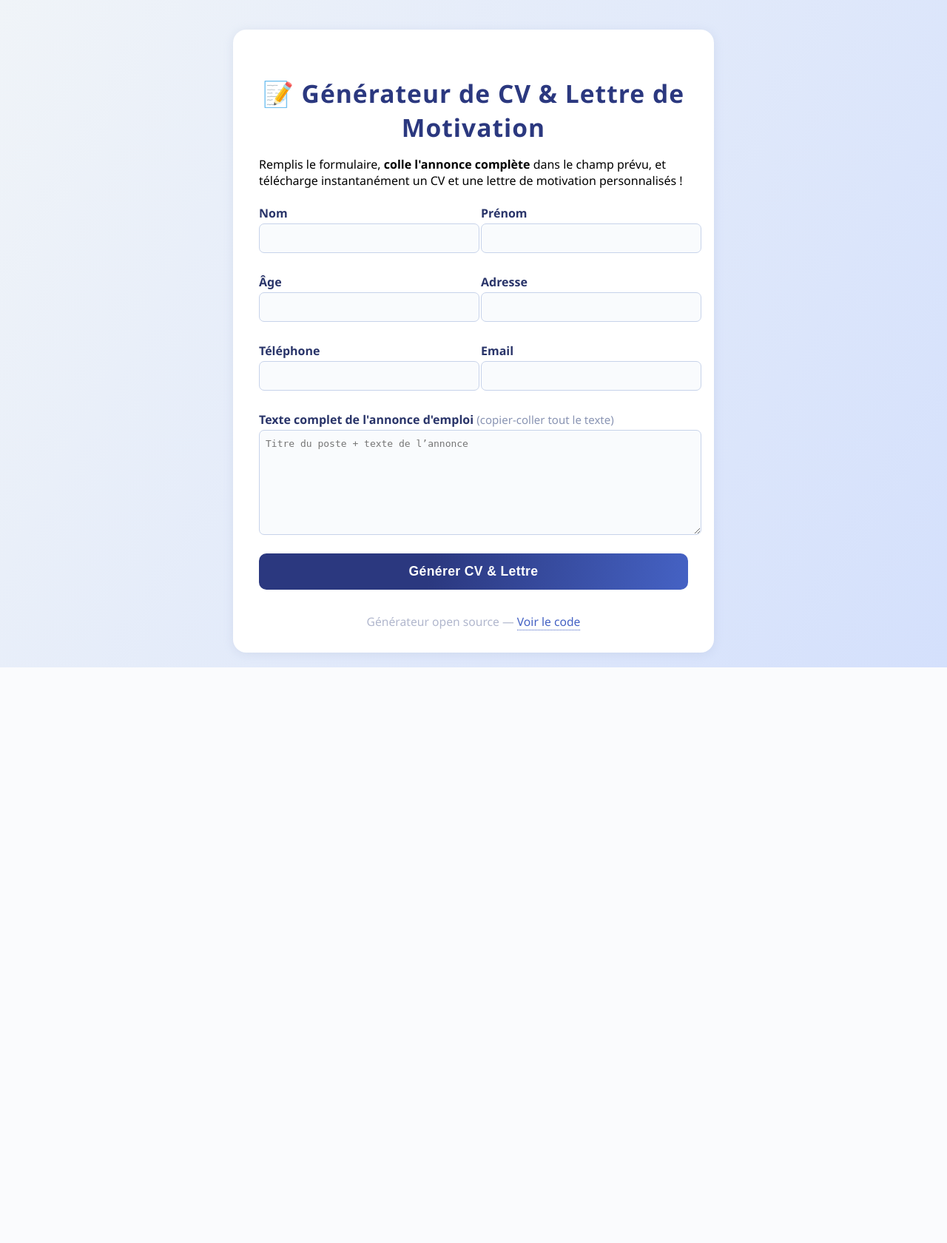
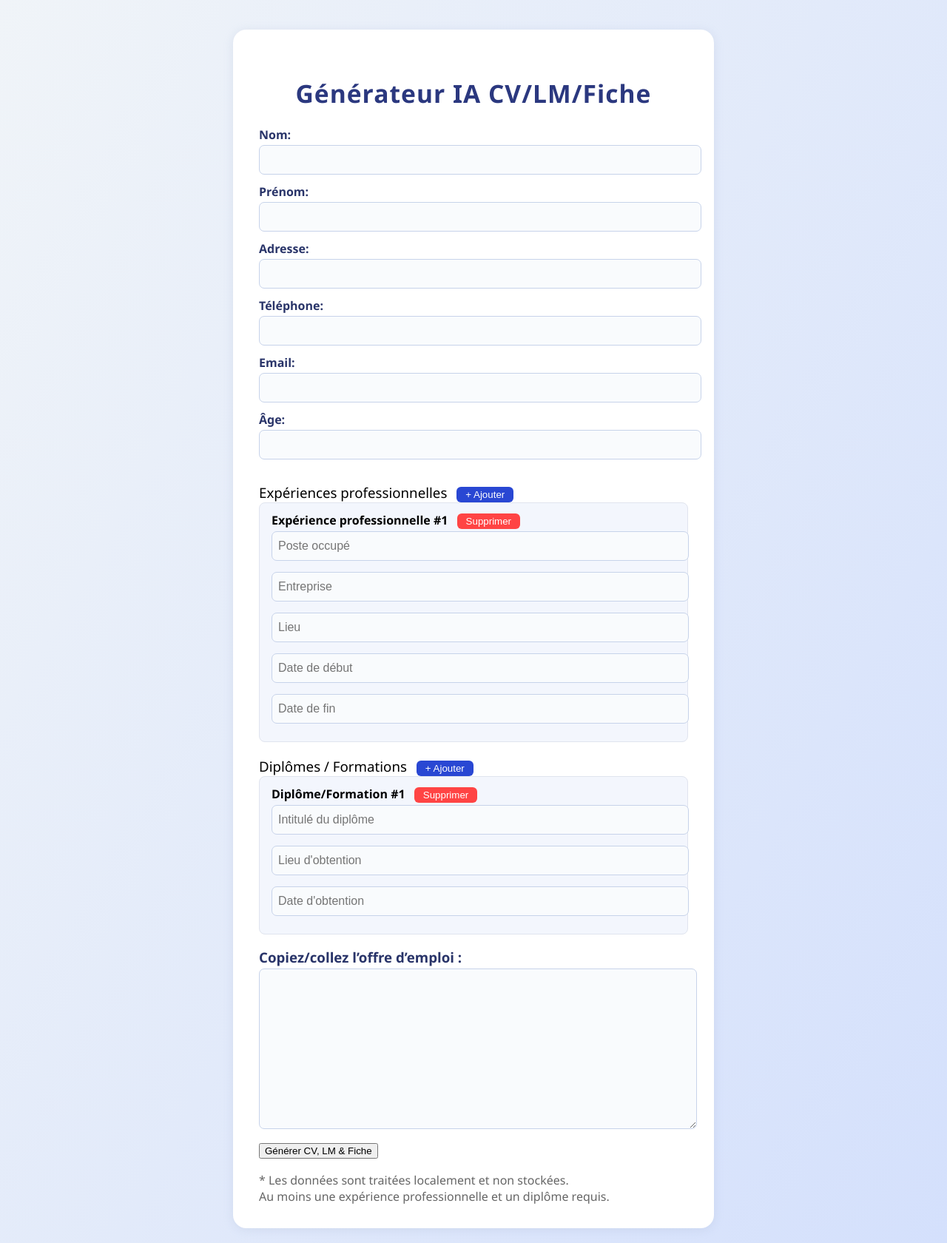
Before and after one commit to s00r1/cvlm, a Flask app: page / in a window 1280 px wide. Shown: the whole page at 74% size. Before the commit the page ends 902 px from the top, so only its background shows below. Run offline with Flask 3, Linux system fonts and the light colour scheme.

Commit message:
azi avec ai 2

```diff
--- a/app.py
+++ b/app.py
@@ -1,4 +1,4 @@
-from flask import Flask, render_template, request, send_file
+from flask import Flask, render_template, request, send_file, render_template_string
 import requests
 import os
 import pdfkit
@@ -75,7 +75,7 @@ def index():
         email = request.form.get("email", "")
         age = request.form.get("age", "")
 
-        # Expériences pro
+        # Expériences pro (minimum 1 exigée côté JS)
         xp_poste = request.form.getlist("xp_poste")
         xp_entreprise = request.form.getlist("xp_entreprise")
         xp_lieu = request.form.getlist("xp_lieu")
@@ -87,7 +87,7 @@ def index():
                 experiences.append(f"{poste} chez {ent}, à {lieu} ({debut} – {fin})")
         experiences_user = "; ".join(experiences) if experiences else "Non renseigné"
 
-        # Diplômes
+        # Diplômes (minimum 1 exigé côté JS)
         dip_titre = request.form.getlist("dip_titre")
         dip_lieu = request.form.getlist("dip_lieu")
         dip_date = request.form.getlist("dip_date")
@@ -100,7 +100,7 @@ def index():
         # Offre brute
         offre = request.form.get("description", "").strip()
 
-        # Prompt IA
+        # ---------- PROMPT IA OPTIMISÉ ----------
         prompt = f"""
 Tu es un assistant RH expert, précis, créatif et synthétique.
 
@@ -113,25 +113,26 @@ Tu es un assistant RH expert, précis, créatif et synthétique.
 3. **Voici les expériences professionnelles de l’utilisateur** : {experiences_user}
 4. **Voici ses diplômes et formations** : {diplomes_user}
 
-5. **À partir de toutes ces données :**
-- Génère un **profil professionnel** à placer en haut du CV, personnalisé à l’offre, qui met en valeur la cohérence entre le parcours, les compétences de l’utilisateur et le poste visé (n’hésite pas à déceler les compétences transférables).
-- Rédige une **lettre de motivation complète, percutante et convaincante**, ultra-adaptée à l’offre ET au profil utilisateur, en valorisant chaque élément pertinent (parcours, diplômes, adéquation avec les attentes du poste, atouts pour l’employeur).
+5. **Si l’utilisateur est junior (peu d’expérience ou peu de diplômes), exploite au maximum ses qualités, soft skills, compétences transposables, motivation, potentiels et points forts en lien avec le poste ou l’entreprise. Mets en valeur son profil, même débutant, en gardant un discours crédible.**
 
-6. Ta réponse doit être en markdown, avec ce format strict :
+6. **À partir de toutes ces données :**
+- Génère un **profil professionnel** à placer en haut du CV, personnalisé à l’offre, qui met en valeur la cohérence entre le parcours, les compétences (mêmes transférables), la motivation et le poste visé.
+- Rédige une **lettre de motivation complète, percutante et convaincante**, ultra-adaptée à l’offre ET au profil utilisateur, en valorisant chaque élément pertinent (parcours, diplômes, adéquation avec les attentes du poste, atouts pour l’employeur, motivation).
+
+7. Ta réponse doit être en markdown, avec ce format strict :
 
 ===FICHE===
 [fiche synthétique : chaque info extraite sous un titre, listes à puces pour missions/compétences, aucune invention]
 ===CV===
-[profil CV adapté, intégrant expériences/diplômes, crédible et personnalisé]
+[profil CV adapté, intégrant expériences/diplômes, crédible et personnalisé, même si junior]
 ===LM===
-[lettre de motivation, ciblée, argumentée, en bon français professionnel]
+[lettre de motivation, ciblée, argumentée, en bon français professionnel, mettant en avant motivation et qualités même débutant]
 
 **OFFRE D’EMPLOI** :
 \"\"\"
 {offre}
 \"\"\"
 """
-
         try:
             result = ask_groq(prompt)
             fiche_text = cv_text = lm_text = ""
@@ -140,16 +141,17 @@ Tu es un assistant RH expert, précis, créatif et synthétique.
                 cv_text = result.split("===CV===")[1].split("===LM===")[0].strip()
                 lm_text = result.split("===LM===")[1].strip()
             else:
-                fiche_text = result  # fallback
+                fiche_text = result  # fallback : tout dans fiche
         except Exception as e:
-            error = f"Erreur IA : {e}"
+            error = f"Erreur lors de la génération IA : {e}"
 
-        # Génération PDF/Word (utilise tes modèles ou simplement le texte, ici version simple)
-        with open(os.path.join("templates", "cv_template.html"), encoding="utf-8") as f:
+        # Génération PDF/Word depuis les modèles
+        template_dir = os.path.join(os.path.dirname(__file__), "templates")
+        with open(os.path.join(template_dir, "cv_template.html"), encoding="utf-8") as f:
             cv_html = render_template_string(f.read(), nom=nom, prenom=prenom, cv_text=cv_text)
-        with open(os.path.join("templates", "lm_template.html"), encoding="utf-8") as f:
+        with open(os.path.join(template_dir, "lm_template.html"), encoding="utf-8") as f:
             lm_html = render_template_string(f.read(), nom=nom, prenom=prenom, lm_text=lm_text)
-        with open(os.path.join("templates", "fiche_poste_template.html"), encoding="utf-8") as f:
+        with open(os.path.join(template_dir, "fiche_poste_template.html"), encoding="utf-8") as f:
             fiche_html = render_template_string(f.read(), fiche_text=fiche_text)
 
         if config:
@@ -176,8 +178,6 @@ def download_file(filename):
         return "Fichier introuvable", 404
     return send_file(filename, as_attachment=True)
 
-from flask import render_template_string
-
 if __name__ == "__main__":
     port = int(os.environ.get("PORT", 5000))
     app.run(host="0.0.0.0", port=port)
--- a/templates/index.html
+++ b/templates/index.html
@@ -2,51 +2,111 @@
 <html lang="fr">
 <head>
     <meta charset="UTF-8">
-    <title>Générateur de CV & Lettre de Motivation</title>
-    <link rel="stylesheet" href="/static/style.css">
+    <title>Générateur IA - CV / LM / Fiche de poste</title>
+    <link rel="stylesheet" href="{{ url_for('static', filename='style.css') }}">
+    <style>
+        .xp-block, .dip-block {
+            background: #f3f6fd; margin-bottom: 18px; border-radius: 8px; padding: 12px 16px;
+            border: 1px solid #e0e4ee;
+        }
+        .xp-title, .dip-title { font-weight: bold; margin-bottom: 6px; }
+        .add-btn, .remove-btn { background: #2947d3; color:#fff; border:none; border-radius:6px; padding:3px 12px; margin-left:8px; cursor:pointer;}
+        .remove-btn { background:#f44; }
+        .section-title { margin-top: 20px; font-size:1.17em;}
+        .error { color:#f44; font-weight:bold; }
+    </style>
+    <script>
+        function addExpBlock() {
+            let container = document.getElementById('xp-container');
+            let idx = container.children.length;
+            let block = document.createElement('div');
+            block.className = 'xp-block';
+            block.innerHTML = `
+                <span class="xp-title">Expérience professionnelle #${idx+1}</span>
+                <button type="button" class="remove-btn" onclick="removeBlock(this, 'xp')">Supprimer</button>
+                <br>
+                <input type="text" name="xp_poste" placeholder="Poste occupé" required>
+                <input type="text" name="xp_entreprise" placeholder="Entreprise" required>
+                <input type="text" name="xp_lieu" placeholder="Lieu" required>
+                <input type="text" name="xp_debut" placeholder="Date de début" required>
+                <input type="text" name="xp_fin" placeholder="Date de fin" required>
+            `;
+            container.appendChild(block);
+        }
+        function addDipBlock() {
+            let container = document.getElementById('dip-container');
+            let idx = container.children.length;
+            let block = document.createElement('div');
+            block.className = 'dip-block';
+            block.innerHTML = `
+                <span class="dip-title">Diplôme/Formation #${idx+1}</span>
+                <button type="button" class="remove-btn" onclick="removeBlock(this, 'dip')">Supprimer</button>
+                <br>
+                <input type="text" name="dip_titre" placeholder="Intitulé du diplôme" required>
+                <input type="text" name="dip_lieu" placeholder="Lieu d'obtention" required>
+                <input type="text" name="dip_date" placeholder="Date d'obtention" required>
+            `;
+            container.appendChild(block);
+        }
+        function removeBlock(btn, type) {
+            let container = type === 'xp' ? document.getElementById('xp-container') : document.getElementById('dip-container');
+            if (container.children.length > 1) {
+                btn.parentElement.remove();
+            } else {
+                alert("Au moins une entrée obligatoire !");
+            }
+        }
+        window.onload = function() {
+            addExpBlock();
+            addDipBlock();
+        }
+
+        function validateForm(e) {
+            let xpFilled = document.querySelectorAll('.xp-block').length;
+            let dipFilled = document.querySelectorAll('.dip-block').length;
+            let error = '';
+            if (xpFilled < 1) error += "Vous devez saisir au moins UNE expérience professionnelle.\n";
+            if (dipFilled < 1) error += "Vous devez saisir au moins UN diplôme ou formation.\n";
+            if (error) {
+                e.preventDefault();
+                document.getElementById('form-error').innerText = error;
+                window.scrollTo(0,0);
+                return false;
+            }
+            return true;
+        }
+    </script>
 </head>
 <body>
     <div class="container">
-        <h1>📝 Générateur de CV & Lettre de Motivation</h1>
-        <p>
-            Remplis le formulaire, <b>colle l'annonce complète</b> dans le champ prévu, et télécharge instantanément un CV et une lettre de motivation personnalisés&nbsp;!
-        </p>
-        <form method="post">
-            <div class="grid-2">
-                <div>
-                    <label>Nom</label>
-                    <input type="text" name="nom" required>
-                </div>
-                <div>
-                    <label>Prénom</label>
-                    <input type="text" name="prenom" required>
-                </div>
-                <div>
-                    <label>Âge</label>
-                    <input type="number" name="age" min="15" max="80" required>
-                </div>
-                <div>
-                    <label>Adresse</label>
-                    <input type="text" name="adresse" required>
-                </div>
-                <div>
-                    <label>Téléphone</label>
-                    <input type="text" name="telephone" required>
-                </div>
-                <div>
-                    <label>Email</label>
-                    <input type="email" name="email" required>
-                </div>
-            </div>
-            <div>
-                <label><b>Texte complet de l'annonce d'emploi</b> <span class="infos">(copier-coller tout le texte)</span></label>
-                <textarea name="description" rows="8" placeholder="Titre du poste + texte de l’annonce" required></textarea>
-            </div>
-            <button type="submit" class="submit-btn">Générer CV & Lettre</button>
+        <h1>Générateur IA CV/LM/Fiche</h1>
+        <form method="POST" autocomplete="off" onsubmit="return validateForm(event);">
+            <div id="form-error" class="error"></div>
+            <label>Nom:</label>
+            <input type="text" name="nom" required>
+            <label>Prénom:</label>
+            <input type="text" name="prenom" required>
+            <label>Adresse:</label>
+            <input type="text" name="adresse">
+            <label>Téléphone:</label>
+            <input type="text" name="telephone">
+            <label>Email:</label>
+            <input type="email" name="email">
+            <label>Âge:</label>
+            <input type="number" name="age">
+
+            <div class="section-title">Expériences professionnelles <button type="button" class="add-btn" onclick="addExpBlock()">+ Ajouter</button></div>
+            <div id="xp-container"></div>
+
+            <div class="section-title">Diplômes / Formations <button type="button" class="add-btn" onclick="addDipBlock()">+ Ajouter</button></div>
+            <div id="dip-container"></div>
+
+            <label class="section-title">Copiez/collez l’offre d’emploi :</label>
+            <textarea name="description" rows="13" required style="width:99%"></textarea>
+            <br>
+            <button type="submit">Générer CV, LM & Fiche</button>
         </form>
-        <footer>
-            <p>Générateur open source &mdash; <a href="https://github.com/s00r1/cvlm" target="_blank">Voir le code</a></p>
-        </footer>
+        <p style="margin-top:18px;color:#666;">* Les données sont traitées localement et non stockées. <br>Au moins une expérience professionnelle et un diplôme requis.</p>
     </div>
 </body>
 </html>
```
